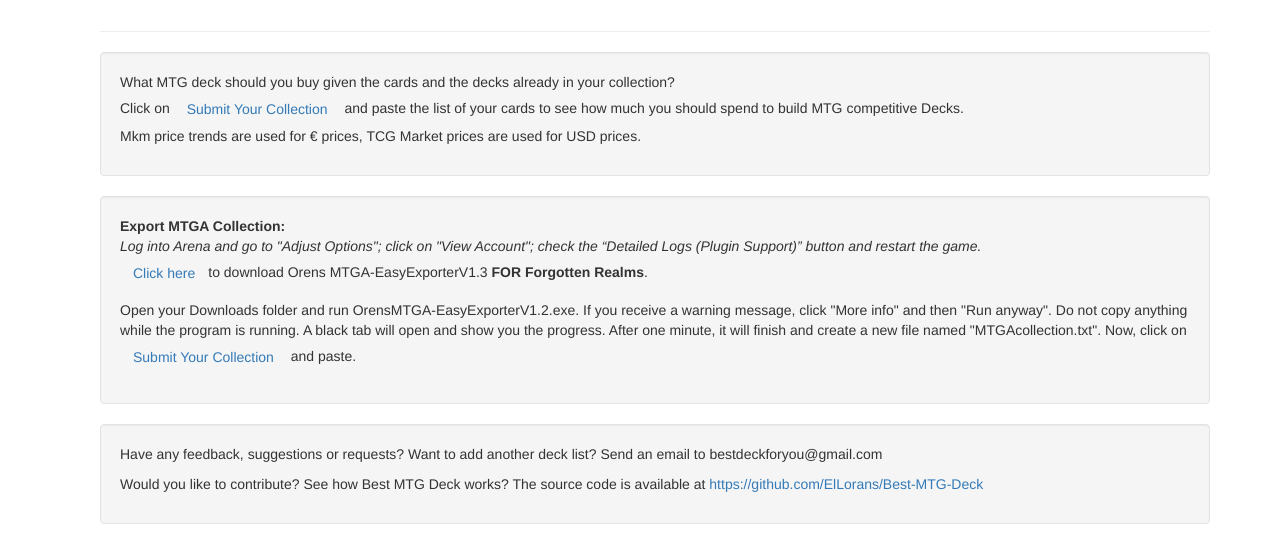
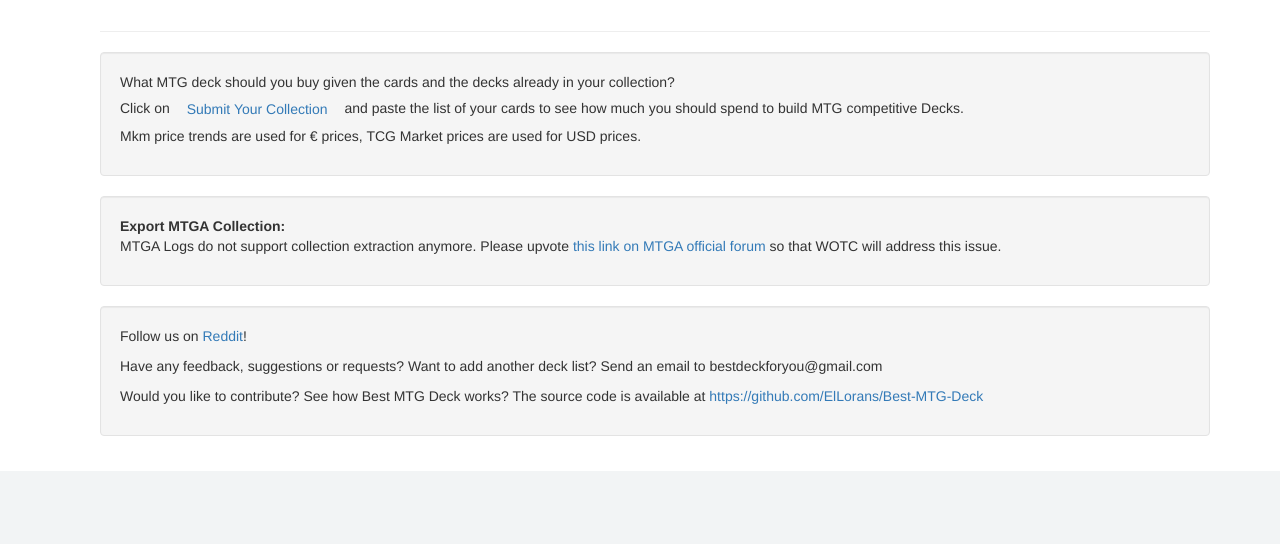
Before and after one commit to ElLorans/Best-MTG-Deck, a Flask app: page / in a window 1280 px wide. Shown: the part 329-873 px from the top of the page. After the commit the page ends 800 px from the top, so only its background shows below. Run offline with Flask 2, Linux system fonts and the light colour scheme; some libraries are stand-ins or nearby versions.

Commit message:
Home shows that MTGA support is not possible anymore.

```diff
--- a/BestMtgDeck/format_deck.py
+++ b/BestMtgDeck/format_deck.py
@@ -21,9 +21,10 @@ def split_bb(orderd_types: dict) -> int:
         lengths.append(type_lines)
         total_lines += type_lines
     temp_l = 0
+    half = total_lines / 2
     for index, l in enumerate(lengths):
         temp_l += l
-        if temp_l >= total_lines / 2:
+        if temp_l >= half:
             return index
 
 
--- a/BestMtgDeck/templates/home.html
+++ b/BestMtgDeck/templates/home.html
@@ -27,7 +27,7 @@
         <div class="well">
             <p><b>Export MTGA Collection:</b>
                 <br>
-                <i>Log into Arena and go to "Adjust Options"; click on "View Account"; check the “Detailed Logs
+                {#<i>Log into Arena and go to "Adjust Options"; click on "View Account"; check the “Detailed Logs
                     (Plugin Support)” button and restart the game.</i>
                 <br>
                 <a type="button" class="btn btn-link" href="{{ url_for('download_file') }}">Click here</a>to download
@@ -37,9 +37,14 @@
                 A black tab will open and show you the progress. After one minute, it will finish and create a new file
                 named "MTGAcollection.txt".
                 Now, click on <a type="button" class="btn btn-link" href="{{ url_for('sign') }}">Submit Your
-                    Collection</a> and paste.</p>
+                    Collection</a> and paste.</p>#}
+                MTGA Logs do not support collection extraction anymore. Please upvote <a
+                        href="https://feedback.wizards.com/forums/918667-mtg-arena-bugs-product-suggestions/suggestions/44050746-broken-logs-in-2021-8-0-3855">this
+                    link on MTGA official forum</a> so that WOTC will address this issue.
+
         </div>
         <div class="well">
+            <p>Follow us on <a href="https://www.reddit.com/r/BestMtgDeckForYou/">Reddit</a>!</p>
             <p>Have any feedback, suggestions or requests? Want to add another deck list? Send an email to
                 bestdeckforyou@gmail.com</p>
             <p>Would you like to contribute? See how Best MTG Deck works? The source code is available at
```
